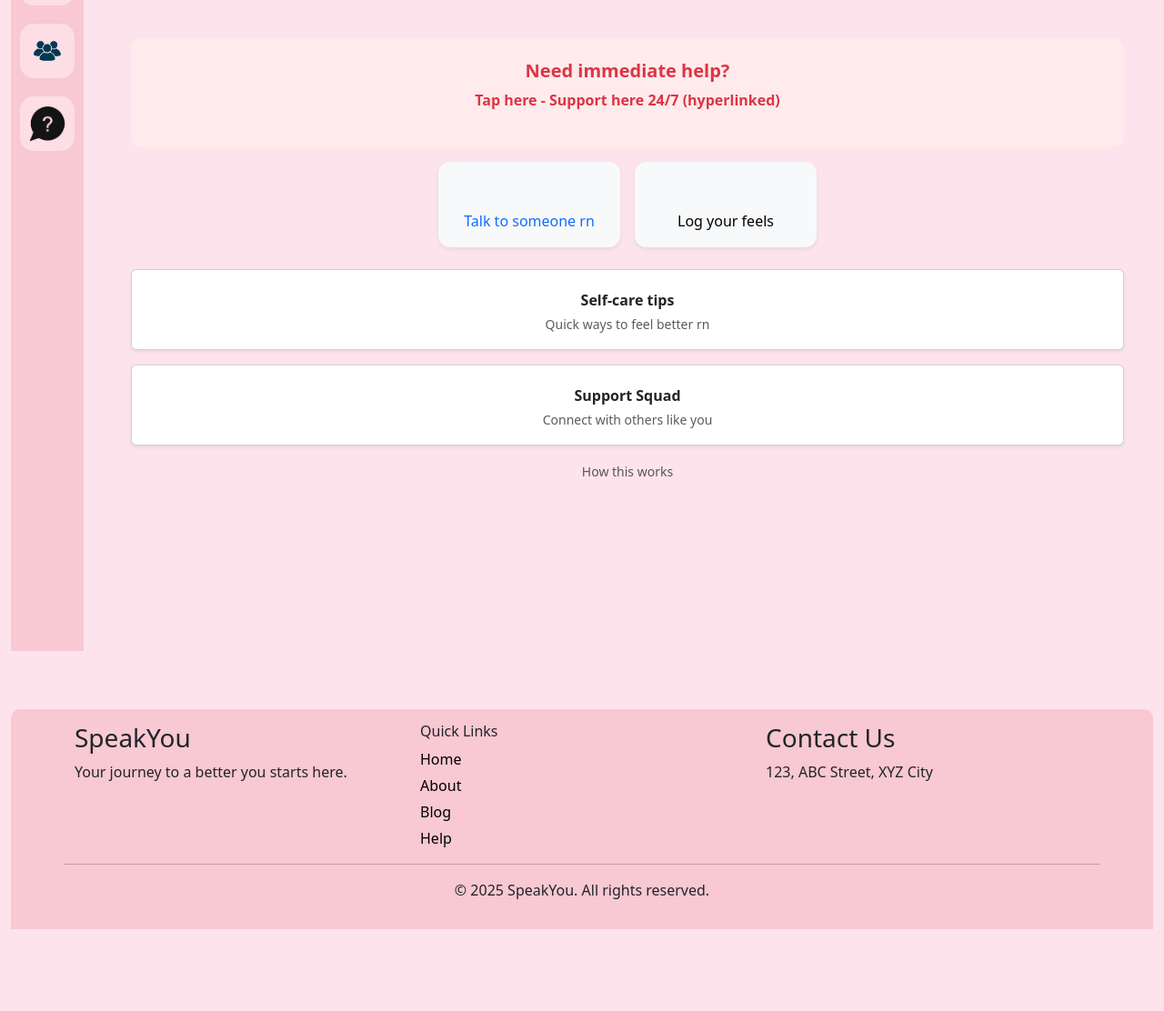
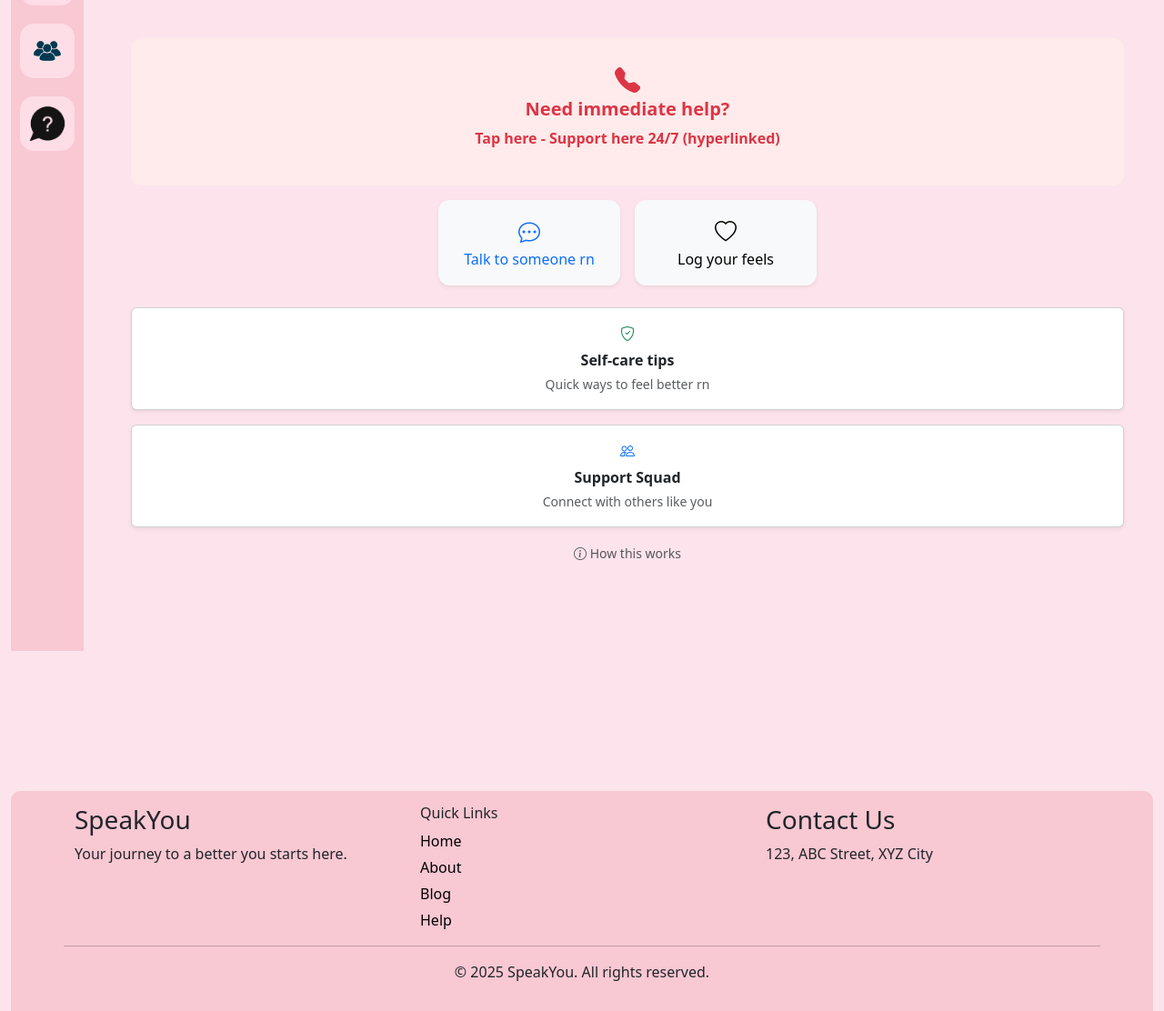
Before and after one commit to Faysalstat/Kothabolo, a Flask app: page /help in a window 1280 px wide. Shown: the part 84-1196 px from the top of the page at 91% size. Before the commit the page ends 1106 px from the top, so only its background shows below. Run offline with Flask 3, Linux system fonts and the light colour scheme; the visitor is signed in with stand-in values (Sample User, id 1); data comes from the database, SQL or seed files in the repository; some libraries are stand-ins or nearby versions.

Commit message:
icon issue fixed

```diff
--- a/templates/help.html
+++ b/templates/help.html
@@ -6,6 +6,7 @@
     <meta charset="utf-8">
     <meta name="viewport" content="width=device-width, initial-scale=1">
     <link href="https://cdn.jsdelivr.net/npm/bootstrap@5.3.3/dist/css/bootstrap.min.css" rel="stylesheet">
+    <link href="https://cdn.jsdelivr.net/npm/bootstrap-icons/font/bootstrap-icons.css" rel="stylesheet"> <!-- Add this -->
     <link href="/static/css/global.css" rel="stylesheet">
     <script src="https://cdn.jsdelivr.net/npm/bootstrap@5.3.3/dist/js/bootstrap.bundle.min.js"></script>
     <script src="https://kit.fontawesome.com/yourcode.js" crossorigin="anonymous"></script>
```
